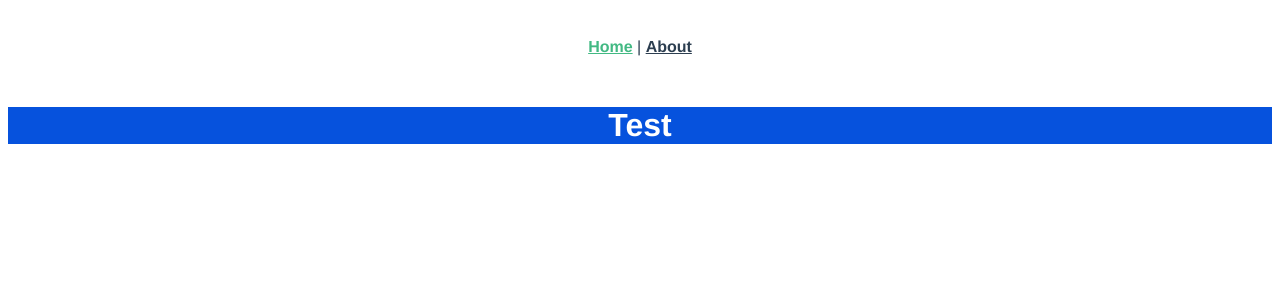
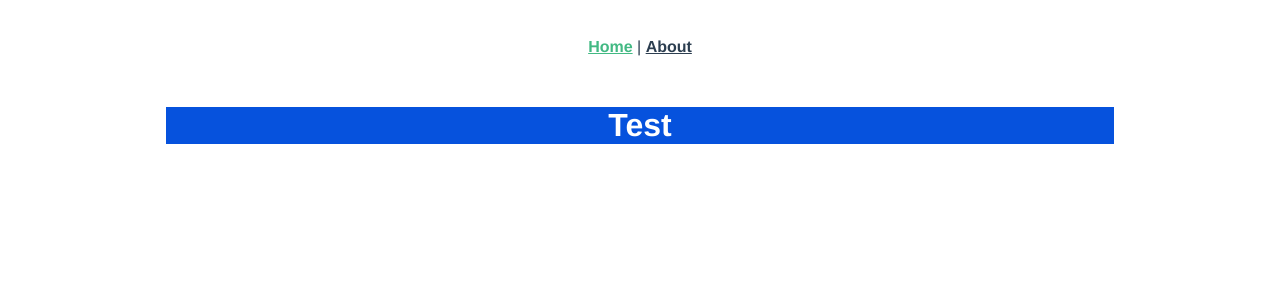
Before and after one commit to jenseneducation-john-gustafsson/agil-grupp-3, a Vue app: page /about in a window 1280 px wide. Shown: the top 300 px of the page. Built offline with nearby package versions, Linux system fonts and the light colour scheme.

Commit message:
lagt till width för app.vue

```diff
--- a/src/App.vue
+++ b/src/App.vue
@@ -4,7 +4,7 @@
       <router-link to="/">Home</router-link> |
       <router-link to="/about">About</router-link>
     </div>
-    <router-view/>
+    <router-view class="width" />
   </div>
 </template>
 
@@ -29,4 +29,9 @@
     }
   }
 }
+
+.width {
+  width: 75%;
+  margin: auto;
+}
 </style>
```
